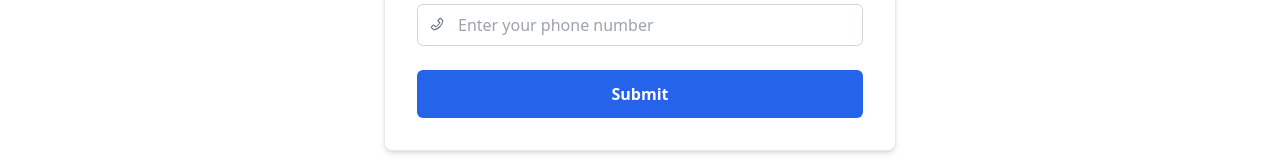
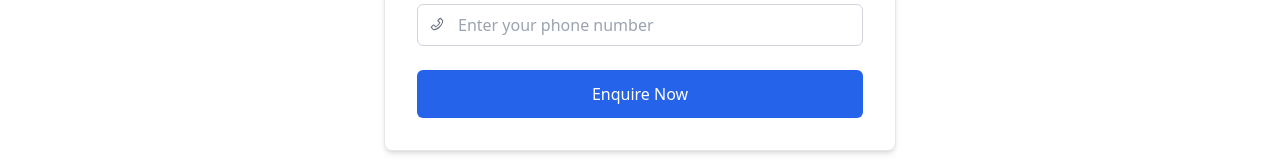
Before and after one commit to mdrayyansarfaraz7/ExpediGo, a React (Vite) app: page /call-now in a window 1280 px wide. Shown: the part 693-861 px from the top of the page. Built offline with nearby package versions, Linux system fonts and the light colour scheme.

Commit message:
Inhanced the UX

```diff
--- a/src/components/CallNow.jsx
+++ b/src/components/CallNow.jsx
@@ -2,11 +2,11 @@ import { useState } from 'react';
 import { AiOutlineMail, AiOutlinePhone } from 'react-icons/ai';
 import { useNavigate, useSearchParams } from 'react-router-dom';
 import axios from 'axios';
-import ClipLoader from 'react-spinners/ClipLoader'; // Import ClipLoader
+import ClipLoader from 'react-spinners/ClipLoader';
 
 const CallNow = () => {
   const [formData, setFormData] = useState({
-    name: '',
+    name: '', // Add the name field here
     destination: '',
     from: '',
     to: '',
@@ -15,7 +15,7 @@ const CallNow = () => {
     phone: '',
   });
 
-  const [isLoading, setIsLoading] = useState(false); // State for loading
+  const [isSubmitting, setIsSubmitting] = useState(false);
 
   const [searchParams] = useSearchParams();
   const location = searchParams.get('location') || '';
@@ -45,7 +45,7 @@ const CallNow = () => {
 
   const handleSubmit = async (e) => {
     e.preventDefault();
-    setIsLoading(true); // Start the loading spinner
+    setIsSubmitting(true);  // Show the loading state
 
     try {
       const response = await axios.post(
@@ -63,12 +63,19 @@ const CallNow = () => {
       console.error('Error submitting form:', error);
       alert('An error occurred. Please try again.');
     } finally {
-      setIsLoading(false); // Stop the loading spinner
+      setIsSubmitting(false);  // Hide the loading state
     }
   };
 
   return (
-    <div className="max-w-lg mb-10 mx-auto p-8 bg-white rounded-lg shadow-md text-gray-800 border border-gray-200">
+    <div className="relative max-w-lg mb-10 mx-auto p-8 bg-white rounded-lg shadow-md text-gray-800 border border-gray-200">
+      {/* Loading Overlay */}
+      {isSubmitting && (
+        <div className="absolute inset-0 bg-slate-300 bg-opacity-50 flex items-center justify-center z-10">
+          <ClipLoader color="#ffffff" size={50} />
+        </div>
+      )}
+
       <h1 className="text-3xl font-bold font-montserrat text-center mb-8 text-gray-900">Enquire Now</h1>
       <form className="space-y-6" onSubmit={handleSubmit}>
         {/* Your Name */}
@@ -107,7 +114,9 @@ const CallNow = () => {
             required
             className="w-full px-4 py-2 border border-gray-300 rounded-md focus:outline-none focus:ring-1 focus:ring-blue-600 focus:border-blue-600"
           >
-            <option value="" disabled>Select destination</option>
+            <option value="" disabled>
+              Select destination
+            </option>
             <optgroup label="INTERNATIONAL">
               <option value="Bhutan">Bhutan</option>
               <option value="Nepal">Nepal</option>
@@ -195,7 +204,9 @@ const CallNow = () => {
             required
             className="w-full px-4 py-2 border border-gray-300 rounded-md focus:outline-none focus:ring-1 focus:ring-blue-600 focus:border-blue-600"
           >
-            <option value="" disabled>Select type of trip</option>
+            <option value="" disabled>
+              Select type of trip
+            </option>
             <option value="Honeymoon">Honeymoon</option>
             <option value="Family">Family</option>
             <option value="Group">Group Tour</option>
@@ -253,13 +264,15 @@ const CallNow = () => {
         <div>
           <button
             type="submit"
-            disabled={isLoading} // Disable button while loading
-            className={`w-full py-3 px-6 ${isLoading ? 'bg-blue-900' : 'bg-blue-600'} text-white font-montserrat font-semibold rounded-md hover:bg-blue-700 transition duration-300`}
+            className="w-full py-3 px-6 bg-blue-600 text-white font-medium rounded-md focus:outline-none focus:ring-2 focus:ring-blue-600"
+            disabled={isSubmitting}
           >
-            {isLoading ? (
-              <ClipLoader color="#ffffff" loading={isLoading} size={24} /> // Show ClipLoader during loading
+            {isSubmitting ? (
+              <span className="flex justify-center items-center">
+                <ClipLoader color="#ffffff" size={20} />
+              </span>
             ) : (
-              'Submit'
+              'Enquire Now'
             )}
           </button>
         </div>
```
